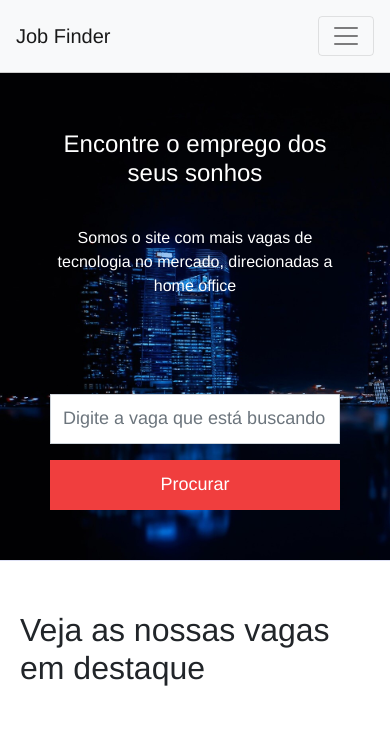
After one commit to JotinhaL/JobFinderNode, a Node server app: page / in a window 390 px wide. The commit adds this page. Shown: the top 741 px of the page. Run offline with Node 20, Linux system fonts and the light colour scheme; data that the repository does not hold is empty; some libraries are stand-ins or nearby versions.

Commit message:
Conclusão do Projeto

```diff
--- a/app.js
+++ b/app.js
@@ -5,6 +5,9 @@ const path = require('path')
 const app = express()
 const db = require('./db/connection')
 const bodyParser = require('body-parser')
+const Job = require('./models/Job')
+const Sequelize = require('sequelize')
+const Op = Sequelize.Op;
 
 //inicializando servidor na porta 8080
 const PORT = 8080;
@@ -33,7 +36,35 @@ db.authenticate().then(() =>{
 
 //Routes
 app.get('/', (req,res) =>{
-    res.render('index')
+
+    let search = req.query.job;
+    let query = '%'+search+'%'; //PH -> PHP, Word -> Wordpress
+
+    if(!search){
+        Job.findAll({order: [
+            ['createdAt', 'DESC']
+        ]})
+        .then(jobs => {
+            res.render('index',{
+                jobs
+            })
+        })
+        .catch(err => console.log(err))
+    } else{
+        Job.findAll({
+            where: {title: {[Op.like]: query}},
+            order: [
+                ['createdAt', 'DESC']
+        ]})
+        .then(jobs => {
+            res.render('index',{
+                jobs, search
+            })
+        })
+        .catch(err => console.log(err))
+    }
+
+
 });
 
 //jobs routes
--- a/public/css/styles.css
+++ b/public/css/styles.css
@@ -187,3 +187,125 @@
     border-radius: 0;
     margin-top: 20px;
 }
+
+/*job-view*/
+
+#job-view-container {
+    margin-top: 100px;
+}
+
+#job-view-container h1{
+    margin-bottom: 30px;
+}
+
+#img-container {
+    margin-top: 20px;
+    margin-bottom: 30px;
+}
+
+#img-container img{
+    width: 100px;
+    border-radius: 50%;
+    border: 1px solid #212529;
+}
+
+.job-desc {
+    width: 60%;
+    margin-left: auto;
+    margin-right: auto;
+}
+
+.main-color {
+    color: #F03E3E;
+}
+
+.back-link{
+    border: 1px solid #F03E3E;
+    padding: 5px 10px;
+    transition: .5s;
+}
+
+.back-link:hover {
+    background-color: #F03E3E;
+    color: #FFF;
+    text-decoration: none;
+}
+
+
+/*resposivo*/
+
+@media (max-width: 481px){
+
+    /*navbar*/
+    #navbarNav{
+        text-align: center;
+    }
+
+    /*home*/
+    #top-container{
+        padding: 50px;
+        padding-top: 100px;
+    }
+
+    #main-title{
+        font-size: 1.5rem;
+    }
+
+    #search-form{
+        padding: 0;
+    }
+
+    #jobs-container{
+        padding: 20px;
+    }
+
+    .list-group-item{
+        padding: 15px 85px;
+    }
+
+    .list-group-item h2 {
+        font-size: 1.2rem;
+        width: 80%;
+    }
+
+    .list-group-item img {
+        width: 50px;
+        left: 15px;
+        top: calc(50% - 25px);
+    }
+
+    .new-job .new-job-label {
+        display: none;
+    }
+
+    /*job view*/
+
+    .back-link{
+        margin-left: 30px;
+    }
+
+    #job-view-container p {
+        font-size: 1.3rem;
+    }
+
+    .job-desc{
+        width: 80%;
+    }
+
+    /*add view*/
+
+    #form-box{
+        padding: 25px;
+    }
+
+    #form-box h2 {
+        font-size: 1rem;
+        text-align: center;
+    }
+
+    #form-box button {
+        width: 100%;
+    }
+
+
+}
--- /dev/null
+++ b/views/index.handlebars
@@ -0,0 +1,37 @@
+<div id="top-container" class="container-fluid">
+  <h1 id="main-title" class="text-center">Encontre o emprego dos seus sonhos</h1>
+  <p id="main-subtitle" class="text-center">Somos o site com mais vagas de tecnologia no mercado, direcionadas a home office</p>
+  <form id="search-form" class="form-inline" action="/" method="GET">
+    <div class="form-group col-md-10">
+      <input type="text" class="form-control" id="job" name="job" placeholder="Digite a vaga que está buscando">
+    </div>
+    <div class="col-md-2">
+      <button type="submit" class="btn btn-primary">Procurar</button>
+    </div>
+  </form>
+</div>
+<main>
+  <div id="jobs-container" class="container">
+    <div class="row">
+      <div class="col-md-12">
+        {{#if search}}
+          <h2 id="job-list-title">Buscando vagas que contem: {{search}}</h2>
+        {{else}}
+          <h2 id="job-list-title">Veja as nossas vagas em destaque</h2>
+        {{/if}}
+        <ul id="job-list" class="list-group">
+          {{#each jobs}}
+            <li class="list-group-item {{#if dataValues.new_job }}new-job{{/if}}">
+              <img src="/img/company.svg" alt="Company">
+              <p>{{dataValues.company}}</p>
+              <h2>{{dataValues.title}}</h2>
+              <p>R${{dataValues.salary}}</p>
+              <span class="new-job-label">Nova</span>
+              <a class="btn btn-primary" href="/jobs/view/{{dataValues.id}}">Ver vaga</a>
+            </li>
+          {{/each}}
+        </ul>
+      </div>
+    </div>
+  </div>
+</main>
--- a/views/layouts/main.handlebars
+++ b/views/layouts/main.handlebars
@@ -3,15 +3,16 @@
 <head>
   <meta charset="UTF-8">
   <meta name="viewport" content="width=device-width, initial-scale=1.0">
-    <title>Jobs Finder</title>
-    <link rel="stylesheet" href="https://cdn.jsdelivr.net/npm/bootstrap@4.5.3/dist/css/bootstrap.min.css" integrity="sha384-TX8t27EcRE3e/ihU7zmQxVncDAy5uIKz4rEkgIXeMed4M0jlfIDPvg6uqKI2xXr2" crossorigin="anonymous">
+  <meta http-equiv="X-UA-Compatible" content="ie=edge">
+  <title>Job Finder</title>
+  <link rel="stylesheet" href="https://stackpath.bootstrapcdn.com/bootstrap/4.4.1/css/bootstrap.min.css" integrity="sha384-Vkoo8x4CGsO3+Hhxv8T/Q5PaXtkKtu6ug5TOeNV6gBiFeWPGFN9MuhOf23Q9Ifjh" crossorigin="anonymous">
   <link rel="stylesheet" href="/css/styles.css">
 </head>
 <body>
   <header>
     <nav class="navbar fixed-top navbar-expand-lg navbar-light bg-light">
       <a class="navbar-brand" href="/">Job Finder</a>
-            <button class="navbar-toggler" type="button" data-toggle = "collapse" data-taget = "#navbarNav" aria-controls="navbarNav" aria-expanded="false" aria-label="Toggle navigation">
+      <button class="navbar-toggler" type="button" data-toggle="collapse" data-target="#navbarNav" aria-controls="navbarNav" aria-expanded="false" aria-label="Toggle navigation">
         <span class="navbar-toggler-icon"></span>
       </button>
       <div class="collapse navbar-collapse" id="navbarNav">
@@ -27,9 +28,8 @@
     </nav>
   </header>
   {{{ body }}}
-    <script src="https://code.jquery.com/jquery-3.5.1.slim.min.js" integrity="sha384-DfXdz2htPH0lsSSs5nCTpuj/zy4C+OGpamoFVy38MVBnE+IbbVYUew+OrCXaRkfj" crossorigin="anonymous"></script>
-    <script src="https://cdn.jsdelivr.net/npm/popper.js@1.16.1/dist/umd/popper.min.js" integrity="sha384-9/reFTGAW83EW2RDu2S0VKaIzap3H66lZH81PoYlFhbGU+6BZp6G7niu735Sk7lN" crossorigin="anonymous"></script>
-    <script src="https://cdn.jsdelivr.net/npm/bootstrap@4.5.3/dist/js/bootstrap.min.js" integrity="sha384-w1Q4orYjBQndcko6MimVbzY0tgp4pWB4lZ7lr30WKz0vr/aWKhXdBNmNb5D92v7s" crossorigin="anonymous"></script>
-    <script src="https://cdn.jsdelivr.net/npm/bootstrap@4.5.3/dist/js/bootstrap.bundle.min.js" integrity="sha384-ho+j7jyWK8fNQe+A12Hb8AhRq26LrZ/JpcUGGOn+Y7RsweNrtN/tE3MoK7ZeZDyx" crossorigin="anonymous"></script>
+  <script src="https://code.jquery.com/jquery-3.4.1.slim.min.js" integrity="sha384-J6qa4849blE2+poT4WnyKhv5vZF5SrPo0iEjwBvKU7imGFAV0wwj1yYfoRSJoZ+n" crossorigin="anonymous"></script>
+  <script src="https://cdn.jsdelivr.net/npm/popper.js@1.16.0/dist/umd/popper.min.js" integrity="sha384-Q6E9RHvbIyZFJoft+2mJbHaEWldlvI9IOYy5n3zV9zzTtmI3UksdQRVvoxMfooAo" crossorigin="anonymous"></script>
+  <script src="https://stackpath.bootstrapcdn.com/bootstrap/4.4.1/js/bootstrap.min.js" integrity="sha384-wfSDF2E50Y2D1uUdj0O3uMBJnjuUD4Ih7YwaYd1iqfktj0Uod8GCExl3Og8ifwB6" crossorigin="anonymous"></script>
 </body>
 </html>
```
Also changed, not shown: routes/jobs.js (+18 -0 lines), views/add.handlebars (added, +35 -0 lines), views/layouts/index.handlebars (deleted, +0 -53 lines), views/view.handlebars (added, +17 -0 lines), db/app.db. Lines whose indentation alone changed are shown as unchanged.
